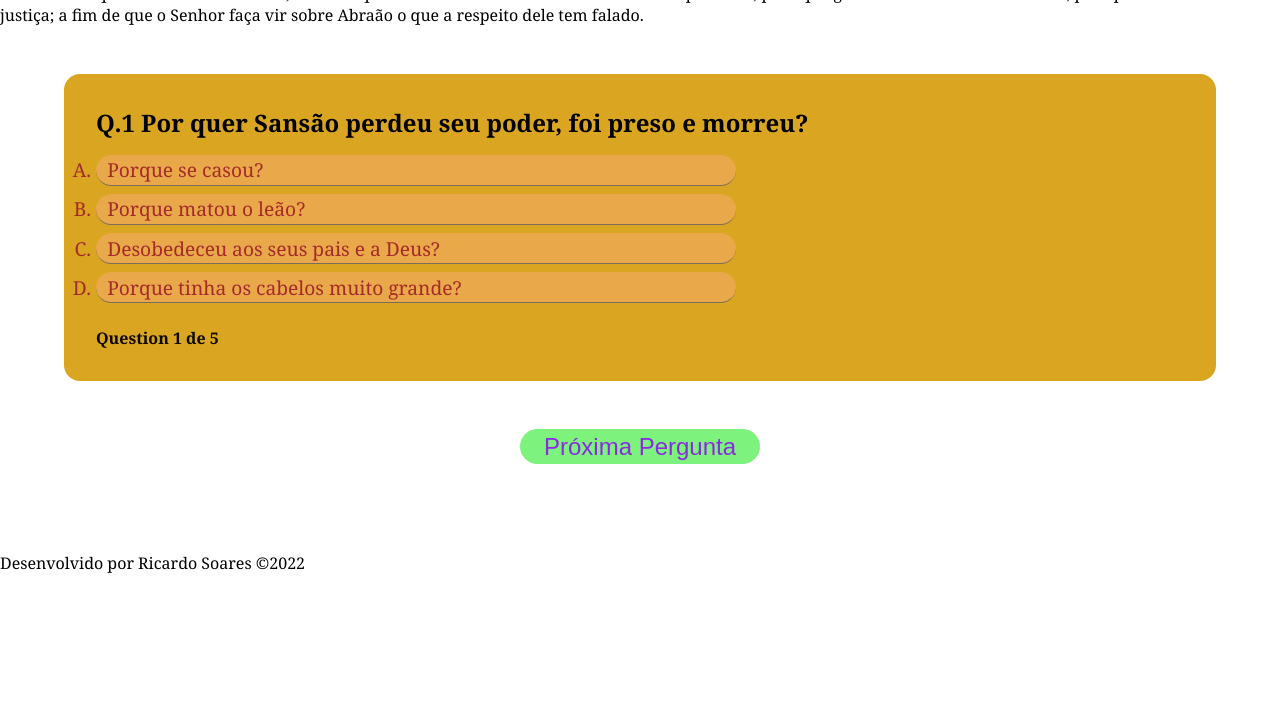
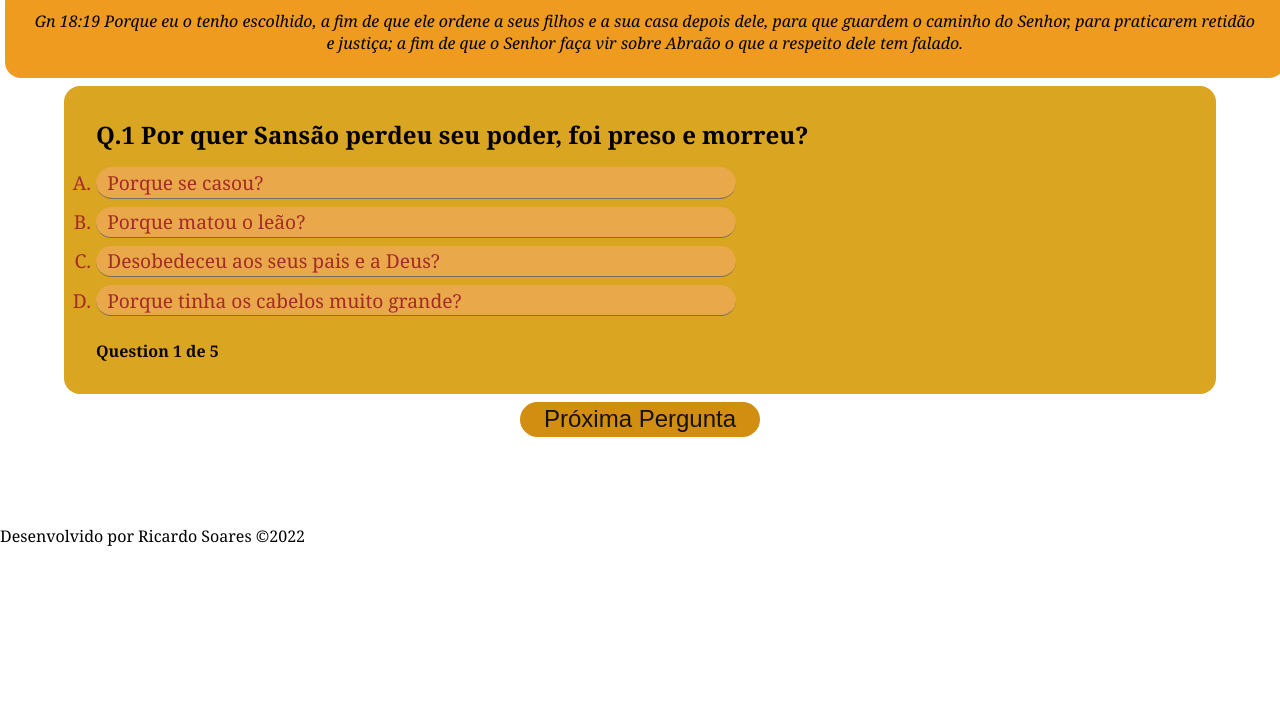
Before and after one commit to Ricardo-72/quiz-infantil, a plain HTML site: page index.html in a window 1280 px wide. Shown: the part 99-800 px from the top of the page. Drawn offline with Linux system fonts and the light colour scheme.

Commit message:
Update quiz.css

```diff
--- a/quiz.css
+++ b/quiz.css
@@ -28,9 +28,17 @@ img{
     font-family: 'Times New Roman', Times, serif;
 
 }
+#vers-biblico{
+    background: rgb(238, 155, 31);
+    border-radius: 1rem;
+    margin: 0.3rem;
+    text-align: center;
+    padding: 1.5rem;
+    width: 80rem;
+    font-style: italic;
+}
 .questions{
-
-    margin:  3rem auto;
+    margin:  0.5rem auto;
     width: 90vw;
     padding: 2rem;
     background: goldenrod;
@@ -81,8 +89,8 @@ button{
     border: none;
     font-size: 1.5rem;
     border-radius: 1.5rem;
-    color: blueviolet;
-    background: rgb(125, 243, 125);
+    color: rgb(19, 18, 17);
+    background: rgb(209, 142, 17);
     cursor: pointer;
 }
 button:active{
@@ -178,6 +186,15 @@ footer{
         height: 2.3rem;
         border-radius: 50%;
     }
+    #vers-biblico{
+        background: rgb(238, 155, 31);
+        border-radius: 1rem;
+        margin: 0.3rem;
+        text-align: center;
+        padding: 1.5rem;
+        width: auto;
+        font-style: italic;
+    }
     .questions{
         margin:  1.5rem auto;
         width: 95vw;
```
